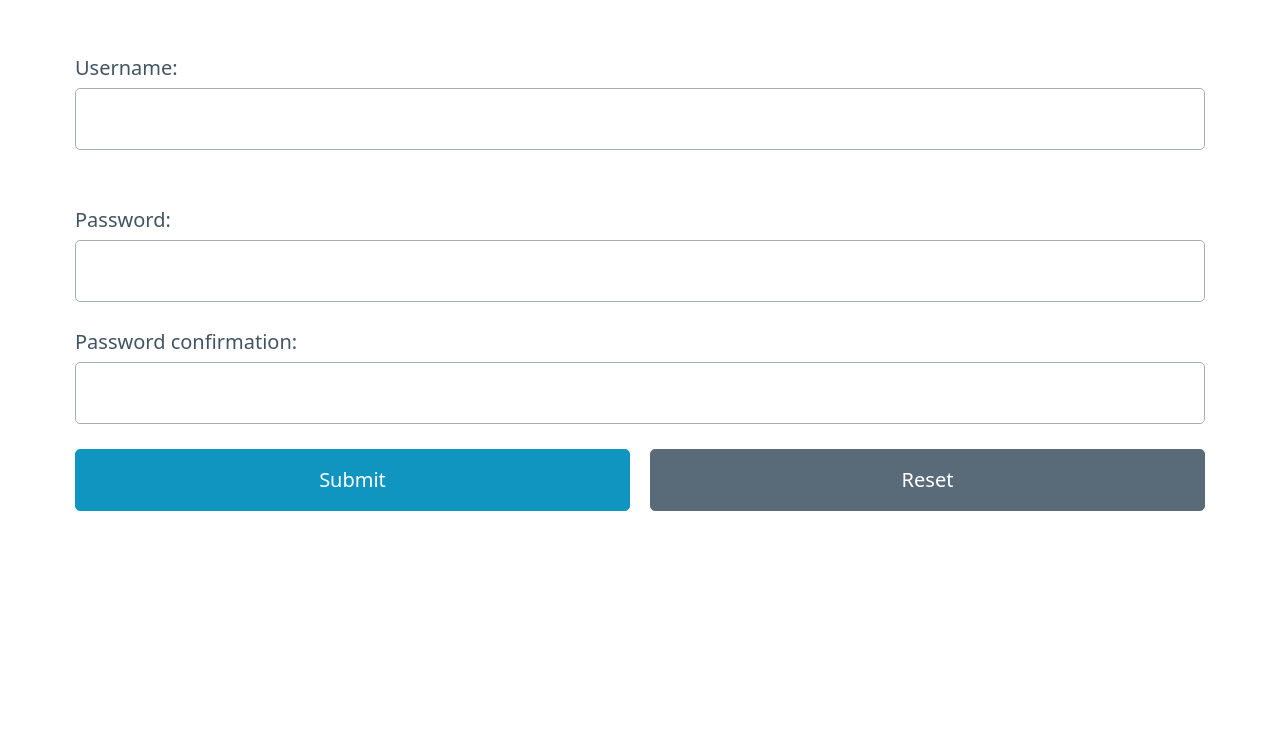
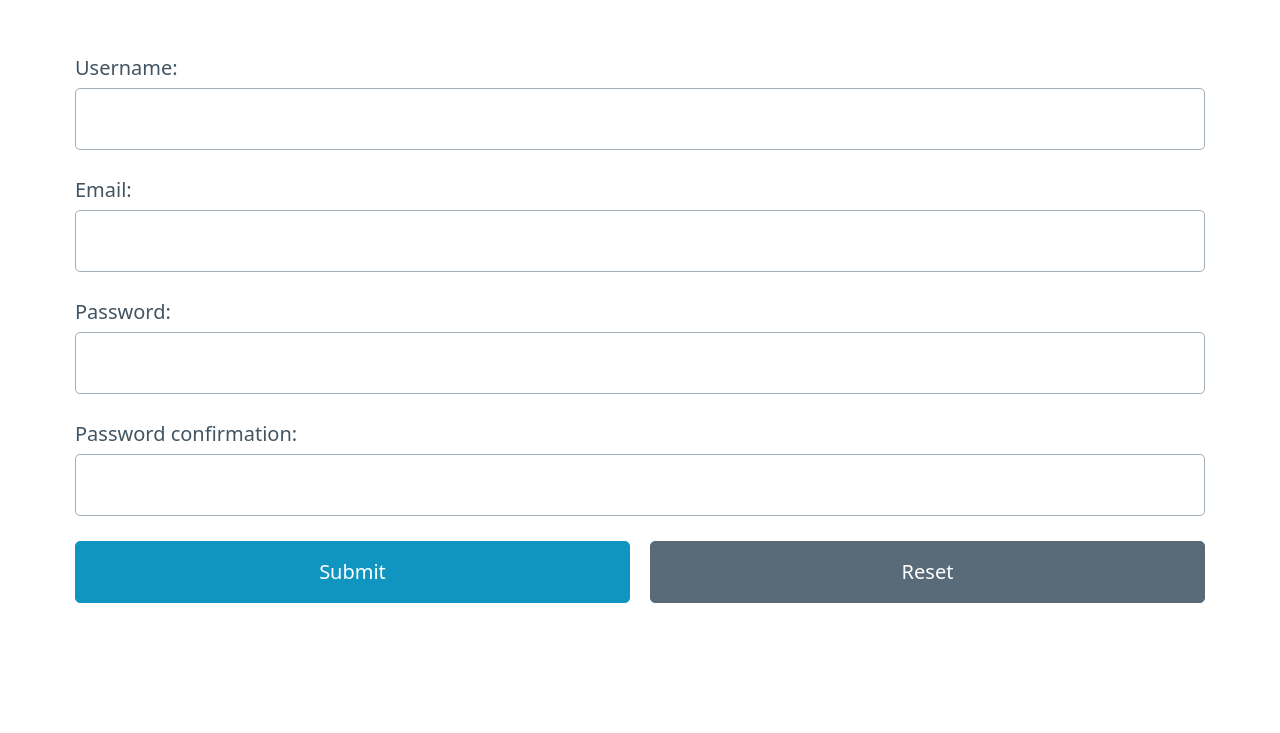
Before and after one commit to alex-nuclearboy/goit-py-web-project-team-8, a Django app: template personal_assistant/users/templates/users/signup.html in a window 1280 px wide. Shown: the part 226-959 px from the top of the page. Before the commit the page ends 737 px from the top, so only its background shows below. Run offline with Django 3.2, Linux system fonts and the light colour scheme; the template is opened without the code that fills it, so the values that code supplies are empty, except form fields; tables that the repository leaves empty hold one stand-in row (values such as "Sample post"); form fields are guessed from the names that the template uses.

Commit message:
Add an email field

```diff
--- a/personal_assistant/users/templates/users/signup.html
+++ b/personal_assistant/users/templates/users/signup.html
@@ -13,7 +13,12 @@
         </label>
         <span>{{ form.errors.username }}</span>
     </div>
-    <br>
+    <div>
+        <label> Email:
+            {{ form.email }}
+        </label>
+        <span>{{ form.errors.email }}</span>
+    </div>
     <div>
         <label> Password:
             {{ form.password1 }}
```
